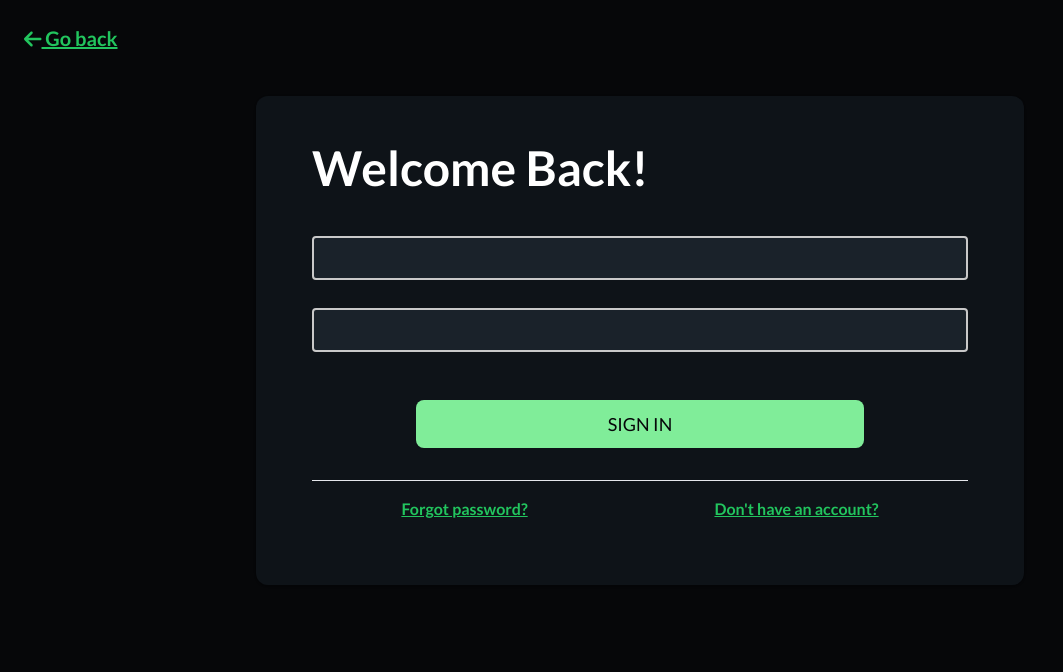
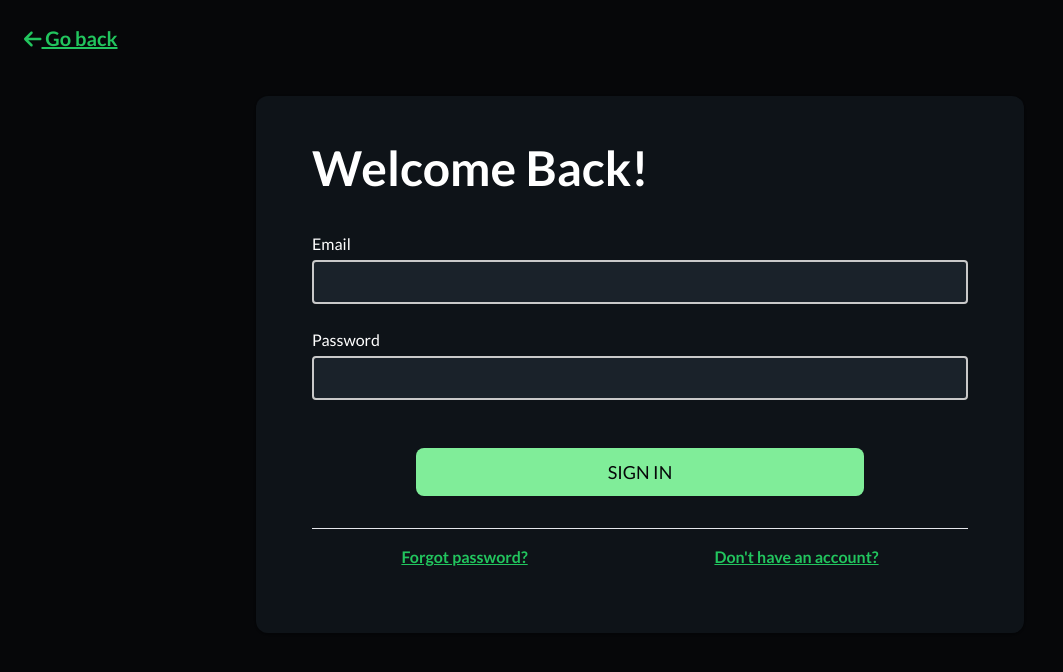
Before and after one commit to dalonga-kohi/questio, a React (Vite) app: page /login in a window 1280 px wide. Shown: the top 672 px of the page, without its empty margins (0-1063 px from the left). Built offline with nearby package versions, Linux system fonts and the light colour scheme.

Commit message:
fixcotam

```diff
--- a/src/components/auth/LoginForm.tsx
+++ b/src/components/auth/LoginForm.tsx
@@ -16,6 +16,8 @@ const LoginForm = () => {
 
         <Field
           caption="email"
+          title="email"
+          type="email"
           change={loginFormik.handleChange}
           blur={loginFormik.handleBlur}
           error={loginFormik.errors.email}
@@ -27,6 +29,8 @@ const LoginForm = () => {
 
         <Field
           caption="password"
+          title="password"
+          type="password"
           change={loginFormik.handleChange}
           blur={loginFormik.handleBlur}
           error={loginFormik.errors.password}
```
